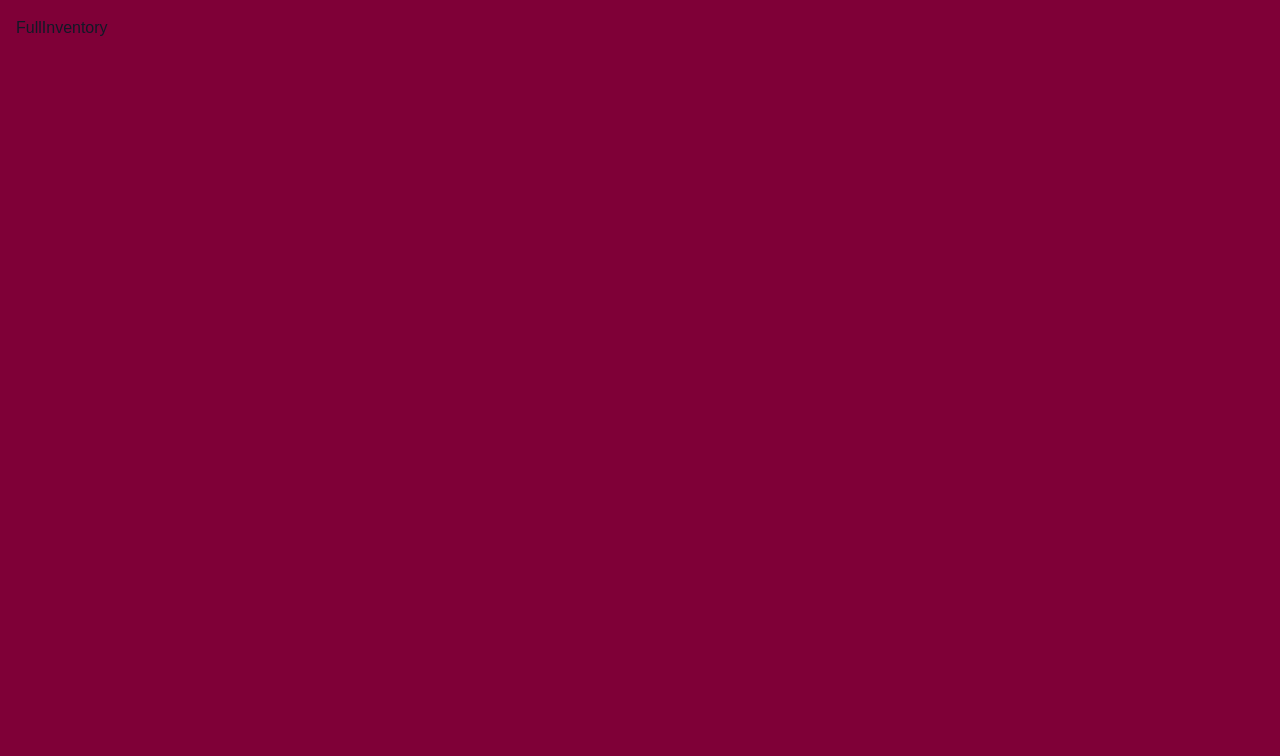
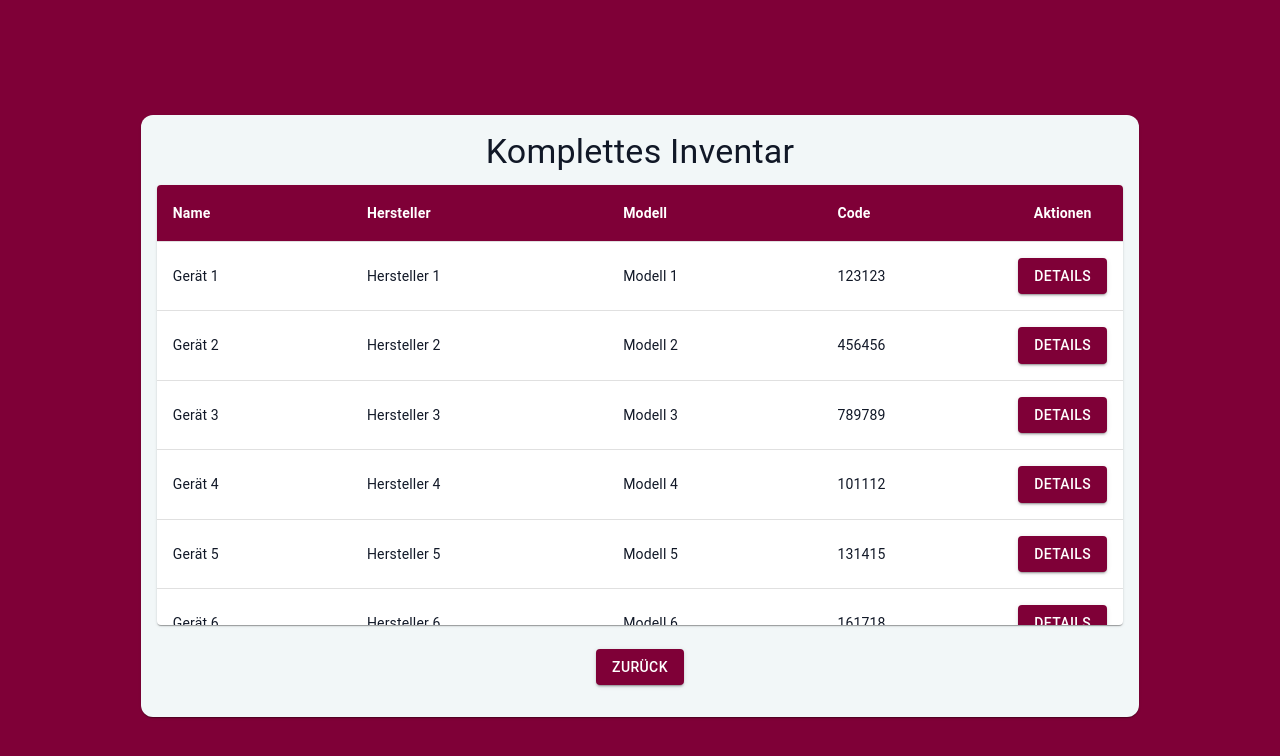
Before and after one commit to DerNikJakom/nextjs-inventory, a Next.js app: page /inventory/full in a window 1280 px wide. Shown: the top 756 px of the page. Built offline with nearby package versions, Linux system fonts and the light colour scheme.

Commit message:
Implement FullInventory component with a detailed table view and navigation for device details

```diff
--- a/src/app/inventory/full/page.tsx
+++ b/src/app/inventory/full/page.tsx
@@ -1,7 +1,265 @@
-import React from "react";
+"use client";
 
-const FullInventory = () => {
-  return <div>FullInventory</div>;
+import React, { useState, useMemo } from "react";
+import {
+  Paper,
+  Table,
+  TableBody,
+  TableCell,
+  TableContainer,
+  TableHead,
+  TableRow,
+  Card,
+  CardContent,
+  CardActions,
+  Typography,
+  Button,
+  Box,
+} from "@mui/material";
+import { useRouter } from "next/navigation";
+
+interface Column {
+  id: "name" | "hersteller" | "modell" | "code";
+  label: string;
+  minWidth?: number;
+  align?: "right";
+}
+
+interface Row {
+  name: string;
+  hersteller: string;
+  modell: string;
+  code: string;
+}
+
+const FullInventory: React.FC = () => {
+  const router = useRouter();
+
+  const [rows, setRows] = useState<Row[]>([
+    {
+      name: "Gerät 1",
+      hersteller: "Hersteller 1",
+      modell: "Modell 1",
+      code: "123123",
+    },
+    {
+      name: "Gerät 2",
+      hersteller: "Hersteller 2",
+      modell: "Modell 2",
+      code: "456456",
+    },
+    {
+      name: "Gerät 3",
+      hersteller: "Hersteller 3",
+      modell: "Modell 3",
+      code: "789789",
+    },
+    {
+      name: "Gerät 4",
+      hersteller: "Hersteller 4",
+      modell: "Modell 4",
+      code: "101112",
+    },
+    {
+      name: "Gerät 5",
+      hersteller: "Hersteller 5",
+      modell: "Modell 5",
+      code: "131415",
+    },
+    {
+      name: "Gerät 6",
+      hersteller: "Hersteller 6",
+      modell: "Modell 6",
+      code: "161718",
+    },
+    {
+      name: "Gerät 7",
+      hersteller: "Hersteller 7",
+      modell: "Modell 7",
+      code: "192021",
+    },
+    {
+      name: "Gerät 8",
+      hersteller: "Hersteller 8",
+      modell: "Modell 8",
+      code: "222324",
+    },
+    {
+      name: "Gerät 9",
+      hersteller: "Hersteller 9",
+      modell: "Modell 9",
+      code: "252627",
+    },
+    {
+      name: "Gerät 10",
+      hersteller: "Hersteller 10",
+      modell: "Modell 10",
+      code: "282930",
+    },
+    {
+      name: "Gerät 11",
+      hersteller: "Hersteller 11",
+      modell: "Modell 11",
+      code: "313233",
+    },
+    {
+      name: "Gerät 12",
+      hersteller: "Hersteller 12",
+      modell: "Modell 12",
+      code: "343536",
+    },
+    {
+      name: "Gerät 13",
+      hersteller: "Hersteller 13",
+      modell: "Modell 13",
+      code: "373839",
+    },
+    {
+      name: "Gerät 14",
+      hersteller: "Hersteller 14",
+      modell: "Modell 14",
+      code: "404142",
+    },
+    {
+      name: "Gerät 15",
+      hersteller: "Hersteller 15",
+      modell: "Modell 15",
+      code: "434445",
+    },
+    {
+      name: "Gerät 16",
+      hersteller: "Hersteller 16",
+      modell: "Modell 16",
+      code: "464748",
+    },
+    {
+      name: "Gerät 17",
+      hersteller: "Hersteller 17",
+      modell: "Modell 17",
+      code: "495051",
+    },
+    {
+      name: "Gerät 18",
+      hersteller: "Hersteller 18",
+      modell: "Modell 18",
+      code: "525354",
+    },
+    {
+      name: "Gerät 19",
+      hersteller: "Hersteller 19",
+      modell: "Modell 19",
+      code: "555657",
+    },
+    {
+      name: "Gerät 20",
+      hersteller: "Hersteller 20",
+      modell: "Modell 20",
+      code: "585960",
+    },
+  ]);
+
+  const columns: Column[] = useMemo(
+    () => [
+      { id: "name", label: "Name" },
+      { id: "hersteller", label: "Hersteller" },
+      { id: "modell", label: "Modell" },
+      { id: "code", label: "Code" },
+    ],
+    []
+  );
+
+  return (
+    <Box
+      sx={{
+        display: "flex",
+        justifyContent: "center",
+        alignItems: "center",
+        height: "100vh",
+      }}
+    >
+      <Card sx={{ borderRadius: 3, backgroundColor: "#F2F7F8", width: "80%" }}>
+        <CardContent sx={{ textAlign: "center" }}>
+          <Typography variant="h4" gutterBottom>
+            Komplettes Inventar
+          </Typography>
+          <Paper sx={{ width: "100%", overflow: "hidden" }}>
+            <TableContainer sx={{ maxHeight: 440 }}>
+              <Table stickyHeader aria-label="sticky table">
+                <TableHead>
+                  <TableRow>
+                    {columns.map((column) => (
+                      <TableCell
+                        key={column.id}
+                        align={column.align}
+                        sx={{
+                          minWidth: column.minWidth,
+                          color: "#FFFFFF",
+                          backgroundColor: "#7F0037",
+                          fontWeight: "bold",
+                        }}
+                      >
+                        {column.label}
+                      </TableCell>
+                    ))}
+                    <TableCell
+                      key="actions"
+                      align="center"
+                      sx={{
+                        width: 10,
+                        color: "#FFFFFF",
+                        backgroundColor: "#7F0037",
+                        fontWeight: "bold",
+                        justifyContent: "center",
+                      }}
+                    >
+                      Aktionen
+                    </TableCell>
+                  </TableRow>
+                </TableHead>
+                <TableBody>
+                  {rows.map((row) => (
+                    <TableRow
+                      hover
+                      role="checkbox"
+                      tabIndex={-1}
+                      key={row.code}
+                    >
+                      {columns.map((column) => {
+                        const value = row[column.id];
+                        return (
+                          <TableCell key={column.id} align={column.align}>
+                            {value}
+                          </TableCell>
+                        );
+                      })}
+                      <TableCell align="center">
+                        <Button
+                          variant="contained"
+                          color="primary"
+                          onClick={() => router.push(`/device/${row.code}`)}
+                        >
+                          Details
+                        </Button>
+                      </TableCell>
+                    </TableRow>
+                  ))}
+                </TableBody>
+              </Table>
+            </TableContainer>
+          </Paper>
+          <CardActions sx={{ justifyContent: "center", mt: 2 }}>
+            <Button
+              variant="contained"
+              sx={{ backgroundColor: "primary.main" }}
+              onClick={() => router.push("/")}
+            >
+              Zurück
+            </Button>
+          </CardActions>
+        </CardContent>
+      </Card>
+    </Box>
+  );
 };
 
 export default FullInventory;
```
